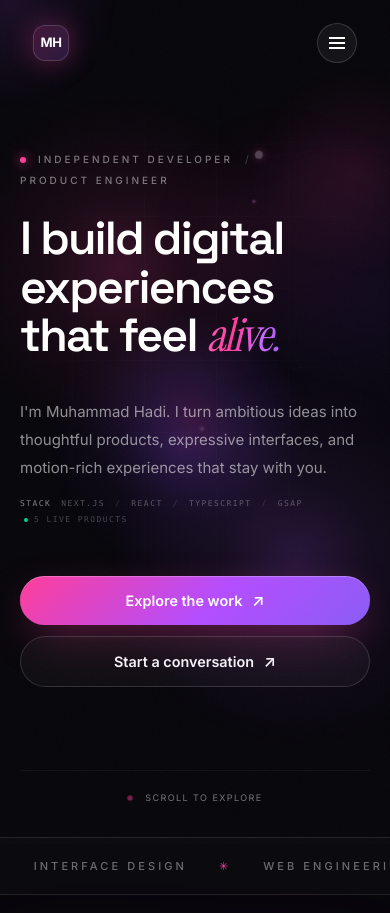
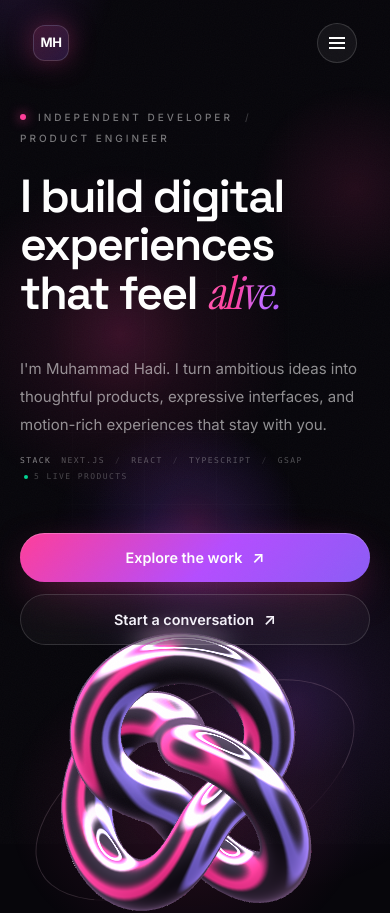
Before and after one commit to mhadiglobel-bot/Portfolio-, a Next.js app: page / in a window 390 px wide. Shown: the top 913 px of the page. Built offline with nearby package versions, Linux system fonts and the light colour scheme.

Commit message:
Choreograph the portfolio hero around a scroll-driven chrome sculpture

```diff
--- a/src/app/globals.css
+++ b/src/app/globals.css
@@ -742,123 +742,62 @@ html[data-intro="active"] body {
   background: radial-gradient(circle, rgba(255, 61, 154, 0.11), transparent 70%);
 }
 
-.hero-scene {
-  position: absolute;
-  z-index: 0;
-  top: 1%;
-  right: -5%;
-  width: min(62vw, 920px);
+.hero-viewport {
+  position: relative;
+  overflow: clip;
+  padding: clamp(6.2rem, 13svh, 9rem) 0 1.5rem;
+}
+.hero-layout {
+  display: grid;
+  grid-template-columns: minmax(0, 1fr) minmax(0, 1fr);
+  align-items: center;
+  gap: 1rem 0;
+  min-height: 78svh;
+}
+.hero-copy { grid-area: 1 / 1; min-width: 0; }
+.hero-copy .display-xl { font-size: clamp(2.9rem, 5.8vw, 5.8rem); }
+.hero-meta { grid-column: 1 / -1; align-self: end; }
+.sculpture-stage {
+  grid-area: 1 / 2;
+  width: 115%;
+  margin-left: -6%;
   aspect-ratio: 1;
-  pointer-events: auto;
-  transform-origin: 55% 45%;
-  perspective: 1300px;
-  will-change: transform, opacity;
-  -webkit-mask-image: radial-gradient(ellipse 70% 68% at 52% 48%, #000 48%, transparent 100%);
-  mask-image: radial-gradient(ellipse 70% 68% at 52% 48%, #000 48%, transparent 100%);
+  position: relative;
+  pointer-events: none;
 }
-
-.hero-scene__plane {
-  position: absolute;
+.sculpture-object, .sculpture-halo, .sculpture-orbit { position: absolute; }
+.sculpture-object {
   inset: 0;
-  transform-style: preserve-3d;
-  transform: perspective(1300px) rotateX(0deg) rotateY(0deg);
-  transition: transform 0.7s cubic-bezier(0.22, 1, 0.36, 1);
-  will-change: transform;
+  background: url("/sculpture.webp") center / contain no-repeat;
 }
-
-.hero-scene__aura {
-  position: absolute;
-  inset: 8%;
+.sculpture-object:has(canvas[data-ready]) { background-image: none; }
+.sculpture-object canvas { display: block; width: 100%; height: 100%; opacity: 0; }
+.sculpture-object canvas[data-ready] { opacity: 1; }
+.sculpture-halo {
+  inset: 5% -6%;
+  background: radial-gradient(ellipse at 48% 56%, #90245c40, transparent 62%);
+}
+.sculpture-orbit {
+  inset: 26% 0;
+  border: 1px solid #deb4ce2e;
+  border-bottom-color: #e8afcc0d;
   border-radius: 50%;
-  background:
-    radial-gradient(ellipse at 42% 42%, rgba(255, 61, 154, 0.2), transparent 42%),
-    radial-gradient(ellipse at 66% 60%, rgba(124, 58, 237, 0.24), transparent 54%);
-  transform: translateZ(-80px);
+  transform: rotate(-28deg);
 }
-
-.hero-scene__grid {
-  position: absolute;
-  inset: 3%;
-  background-image:
-    linear-gradient(to right, rgba(255, 255, 255, 0.12) 1px, transparent 1px),
-    linear-gradient(to bottom, rgba(255, 255, 255, 0.12) 1px, transparent 1px);
-  background-size: 42px 42px;
-  opacity: 0.2;
-  transform: perspective(1000px) rotateX(62deg) rotateZ(-18deg) translate3d(0, 16%, -110px);
-  transform-origin: center;
-  -webkit-mask-image: radial-gradient(ellipse at center, #000 8%, transparent 72%);
-  mask-image: radial-gradient(ellipse at center, #000 8%, transparent 72%);
+@media (min-width: 900px) and (min-height: 620px) and (prefers-reduced-motion: no-preference) {
+  body { overflow-x: clip; }
+  .hero-journey::after { content: ""; display: block; height: 55svh; }
+  .hero-viewport { position: sticky; top: 0; }
 }
-
-.hero-scene__svg {
-  position: absolute;
-  inset: 0;
-  width: 100%;
-  height: 100%;
-  overflow: visible;
-  transform: translateZ(80px) rotate(-7deg);
+@media (max-width: 899px) {
+  .hero-layout { grid-template-columns: 1fr; }
+  .sculpture-stage {
+    grid-area: 2 / 1;
+    width: min(100%, 32rem);
+    margin: -2rem auto -1.5rem;
+  }
+  .hero-meta { grid-row: 3; }
 }
-
-.hero-scene__svg path {
-  fill: none;
-  stroke: url(#hero-flow-gradient);
-  stroke-linecap: round;
-  filter: drop-shadow(0 0 5px rgba(255, 61, 154, 0.14));
-}
-
-.hero-scene__svg ellipse {
-  fill: none;
-  stroke: url(#hero-flow-gradient);
-  opacity: 0.28;
-  transform: translateZ(45px);
-}
-
-.hero-scene__node {
-  position: absolute;
-  z-index: 2;
-  width: 7px;
-  height: 7px;
-  border-radius: 50%;
-  background: #ffd7f0;
-  box-shadow: 0 0 8px #ff5fb7, 0 0 26px rgba(255, 61, 154, 0.7);
-  transform: translateZ(145px);
-}
-
-.hero-scene__node--one { top: 30%; left: 40%; }
-.hero-scene__node--two { top: 54%; right: 18%; width: 5px; height: 5px; }
-.hero-scene__node--three { bottom: 19%; left: 30%; width: 4px; height: 4px; }
-
-.hero-scene__label {
-  position: absolute;
-  z-index: 3;
-  display: flex;
-  align-items: center;
-  gap: 8px;
-  color: rgba(255, 255, 255, 0.36);
-  font: 8px/1.4 var(--font-inter), sans-serif;
-  letter-spacing: 0.22em;
-  text-transform: uppercase;
-  white-space: nowrap;
-  transform: translateZ(170px);
-}
-
-.hero-scene__label i {
-  display: inline-block;
-  width: 5px;
-  height: 5px;
-  border-radius: 50%;
-  background: #ff3d9a;
-  box-shadow: 0 0 12px rgba(255, 61, 154, 0.9);
-}
-
-.hero-scene__label b {
-  color: rgba(255, 95, 183, 0.72);
-  font-weight: 500;
-}
-
-.hero-scene__label--top { top: 18%; right: 12%; }
-.hero-scene__label--bottom { bottom: 16%; left: 7%; }
-
 /* Keep project screenshots unobstructed and reduce expensive glass compositing. */
 .project-card {
   backdrop-filter: none;
@@ -890,25 +829,6 @@ html[data-intro="active"] body {
     letter-spacing: -0.075em;
   }
 
-  .hero-scene {
-    top: 2%;
-    right: -42%;
-    width: 125vw;
-    opacity: 0.34;
-    pointer-events: none;
-    -webkit-mask-image: radial-gradient(ellipse at center, #000 28%, transparent 78%);
-    mask-image: radial-gradient(ellipse at center, #000 28%, transparent 78%);
-  }
-
-  .hero-scene__label {
-    display: none;
-  }
-
-  .hero-scene__plane {
-    transform: none !important;
-    transition: none;
-  }
-
   .hero-copy {
     max-width: 100%;
   }
@@ -929,29 +849,9 @@ html[data-intro="active"] body {
   }
 }
 
-@media (pointer: coarse) {
-  .hero-scene__plane {
-    transform: none !important;
-    transition: none;
-  }
+@media (prefers-reduced-motion: reduce) {
+  .intro-arrow { animation: none !important; }
 }
-
-@media (prefers-reduced-motion: reduce) {
-  .intro-arrow {
-    animation: none !important;
-  }
-
-  .hero-scene {
-    transform: none !important;
-    opacity: 0.22 !important;
-  }
-
-  .hero-scene__svg path {
-    stroke-dasharray: none !important;
-    stroke-dashoffset: 0 !important;
-  }
-}
-
 
 /* Reveal the header and page together after the intro curtains part. */
 #main-content {
--- a/src/components/Hero.tsx
+++ b/src/components/Hero.tsx
@@ -2,6 +2,7 @@
 
 import { useEffect, useRef } from "react";
 import gsap from "gsap";
+import { ScrollTrigger } from "gsap/ScrollTrigger";
 import FluidGlow from "./FluidGlow";
 import HeroScene from "./HeroScene";
 import Magnetic from "./Magnetic";
@@ -44,12 +45,28 @@ export default function Hero() {
     };
   }, []);
 
+  useEffect(() => {
+    gsap.registerPlugin(ScrollTrigger);
+    const media = gsap.matchMedia();
+    media.add("(min-width: 900px) and (min-height: 620px) and (prefers-reduced-motion: no-preference)", () => {
+      const sequence = gsap.timeline({
+        defaults: { ease: "none" },
+        scrollTrigger: { trigger: root.current, start: "top top", end: "bottom bottom", scrub: true },
+      });
+      sequence.to(".hero-copy", { y: -85, duration: 1 }, 0)
+        .to(".sculpture-object", { scale: 1.22, xPercent: -10, yPercent: 5, duration: 1 }, 0)
+        .to(".sculpture-orbit", { rotation: 25, scale: 1.12, duration: 1 }, 0);
+    }, root);
+    return () => media.revert();
+  }, []);
+
   return (
     <section
       id="top"
       ref={root}
-      className="relative isolate min-h-[92svh] overflow-hidden pb-8 pt-24 md:pt-28"
+      className="hero-journey relative isolate"
     >
+      <div className="hero-viewport">
         <div className="pointer-events-none absolute inset-0" aria-hidden="true">
           <FluidGlow />
           <div className="hero-grid absolute inset-0 opacity-35" />
@@ -57,10 +74,8 @@ export default function Hero() {
           <div className="hero-ambient hero-ambient--right" />
         </div>
 
-      <HeroScene />
-
-      <div className="container-x relative z-10 flex min-h-[84svh] flex-col justify-between">
-        <div className="hero-copy max-w-[760px] py-14 md:py-20">
+        <div className="container-x hero-layout relative">
+          <div className="hero-copy relative z-10">
             <div className="hero-eyebrow flex flex-wrap items-center gap-x-3 gap-y-1.5 text-[10px] font-medium uppercase tracking-[0.3em] text-white/45 sm:text-[11px]">
               <span className="h-1.5 w-1.5 shrink-0 rounded-full bg-pink shadow-[0_0_12px_rgba(255,61,154,1)]" />
               <span className="whitespace-nowrap">Independent developer</span>
@@ -70,7 +85,7 @@ export default function Hero() {
               <span className="hidden whitespace-nowrap sm:inline">Digital builder</span>
             </div>
 
-          <h1 className="display-xl font-display mt-7 max-w-[12ch] text-balance text-white">
+            <h1 className="display-xl font-display mt-7 text-white">
               <span className="block overflow-hidden pb-1">
                 <span className="hero-line block">I build digital</span>
               </span>
@@ -123,6 +138,8 @@ export default function Hero() {
             </div>
           </div>
 
+          <HeroScene />
+
           <div className="hero-meta relative z-10 flex items-center justify-between gap-4 border-t border-white/5 pt-5 text-[9px] uppercase tracking-[0.28em] text-white/35 sm:text-[10px]">
             <span className="hidden sm:block">Curiosity, made tangible.</span>
             <a
@@ -135,6 +152,7 @@ export default function Hero() {
             <span className="hidden sm:block">Portfolio / 2026</span>
           </div>
         </div>
+      </div>
     </section>
   );
 }
--- a/src/components/HeroScene.tsx
+++ b/src/components/HeroScene.tsx
@@ -3,175 +3,107 @@
 import { useEffect, useRef } from "react";
 import gsap from "gsap";
 import { ScrollTrigger } from "gsap/ScrollTrigger";
-
-const flowPaths = [
-  "M 24 468 C 128 318 206 220 330 246 C 450 270 476 452 610 446 C 700 442 746 356 796 276",
-  "M 18 526 C 132 386 226 292 342 314 C 456 336 488 510 616 506 C 704 502 756 420 810 344",
-  "M 12 582 C 140 458 238 364 356 382 C 468 398 508 568 628 566 C 714 564 770 488 818 414",
-  "M 42 398 C 150 250 240 168 350 188 C 458 208 470 382 594 380 C 682 378 730 300 782 222",
-  "M 76 338 C 180 204 264 132 360 150 C 462 168 460 314 574 312 C 656 310 704 242 752 176",
-  "M 34 644 C 166 526 260 444 374 458 C 492 472 532 628 644 628 C 728 628 778 560 824 494",
-];
+import type { createSculpture } from "@/lib/sculpture";
 
 export default function HeroScene() {
-  const sceneRef = useRef<HTMLDivElement>(null);
-  const planeRef = useRef<HTMLDivElement>(null);
+  const ref = useRef<HTMLCanvasElement>(null);
 
   useEffect(() => {
-    const scene = sceneRef.current;
-    const plane = planeRef.current;
-    if (!scene || !plane || window.matchMedia("(prefers-reduced-motion: reduce)").matches) {
-      return;
-    }
+    const canvas = ref.current;
+    const hero = canvas?.closest<HTMLElement>("#top");
+    if (!canvas || !hero) return;
+    gsap.registerPlugin(ScrollTrigger);
+    const media = gsap.matchMedia();
 
-    gsap.registerPlugin(ScrollTrigger);
+    media.add("(prefers-reduced-motion: no-preference)", () => {
+      let sculpture: ReturnType<typeof createSculpture> | undefined;
+      let disposed = false;
+      let visible = false;
+      let loading = false;
+      let contextLost = false;
+      let frame = 0;
+      let progress = 0;
+      let x = 0;
+      let y = 0;
+      const pointer = { x: 0, y: 0 };
 
-    const onPointerMove = (event: PointerEvent) => {
-      if (event.pointerType !== "mouse") return;
-      const rect = scene.getBoundingClientRect();
-      const x = (event.clientX - rect.left) / rect.width - 0.5;
-      const y = (event.clientY - rect.top) / rect.height - 0.5;
-      gsap.to(plane, {
-        rotateX: -y * 5,
-        rotateY: x * 7,
-        duration: 0.75,
-        ease: "power3.out",
-        overwrite: "auto",
+      const paint = () => {
+        frame = 0;
+        if (!visible || !sculpture || contextLost || document.hidden) return;
+        x += (pointer.x - x) * .18;
+        y += (pointer.y - y) * .18;
+        sculpture.draw(progress, x, y);
+        canvas.dataset.ready = "true";
+        if (Math.abs(pointer.x - x) + Math.abs(pointer.y - y) > .003) schedule();
+      };
+      const schedule = () => {
+        if (visible && !frame && sculpture && !document.hidden) frame = requestAnimationFrame(paint);
+      };
+      const resize = () => {
+        const size = Math.min(1120, Math.round(canvas.clientWidth * Math.min(devicePixelRatio, 1.5)));
+        if (size > 0) sculpture?.resize(size);
+        schedule();
+      };
+      const load = async () => {
+        if (loading) return;
+        loading = true;
+        try {
+          const { createSculpture } = await import("@/lib/sculpture");
+          if (disposed) return;
+          sculpture = createSculpture(canvas);
+          resize();
+        } catch {
+          // The prerendered first frame remains visible when WebGL is unavailable.
+        }
+      };
+      const onPointer = (event: PointerEvent) => {
+        if (!visible || event.pointerType !== "mouse") return;
+        pointer.x = event.clientX / window.innerWidth * 2 - 1;
+        pointer.y = event.clientY / window.innerHeight * 2 - 1;
+        schedule();
+      };
+      const resetPointer = () => { pointer.x = 0; pointer.y = 0; schedule(); };
+      const lost = () => { contextLost = true; delete canvas.dataset.ready; };
+      const restore = () => { contextLost = false; resize(); };
+      const observer = new IntersectionObserver(([entry]) => {
+        visible = entry.isIntersecting;
+        if (visible) { void load(); schedule(); }
       });
-    };
-
-    const onPointerLeave = () => {
-      gsap.to(plane, {
-        rotateX: 0,
-        rotateY: 0,
-        duration: 0.9,
-        ease: "power3.out",
-        overwrite: "auto",
+      observer.observe(canvas);
+      const sizing = new ResizeObserver(resize);
+      sizing.observe(canvas);
+      canvas.addEventListener("webglcontextlost", lost);
+      canvas.addEventListener("webglcontextrestored", restore);
+      hero.addEventListener("pointermove", onPointer);
+      hero.addEventListener("pointerleave", resetPointer);
+      document.addEventListener("visibilitychange", schedule);
+      ScrollTrigger.create({
+        trigger: hero, start: "top top", end: "bottom top",
+        onUpdate: (trigger) => { progress = trigger.progress; schedule(); },
       });
-    };
-
-    scene.addEventListener("pointermove", onPointerMove, { passive: true });
-    scene.addEventListener("pointerleave", onPointerLeave);
-
-    const ctx = gsap.context(() => {
-      gsap.to(scene, {
-        yPercent: -15,
-        scale: 0.92,
-        opacity: 0.38,
-        ease: "none",
-        scrollTrigger: {
-          trigger: "#top",
-          start: "top top",
-          end: "bottom top",
-          scrub: 0.8,
-        },
-      });
-
-      gsap.utils.toArray<SVGPathElement>("[data-flow-path]").forEach((path, index) => {
-        gsap.fromTo(
-          path,
-          { strokeDashoffset: 1, opacity: 0.12 },
-          {
-            strokeDashoffset: 0,
-            opacity: 0.62,
-            ease: "none",
-            scrollTrigger: {
-              trigger: "#top",
-              start: "top 72%",
-              end: "bottom top",
-              scrub: 0.9 + index * 0.04,
-            },
-          }
-        );
-      });
-    }, scene);
-
-    return () => {
-      scene.removeEventListener("pointermove", onPointerMove);
-      scene.removeEventListener("pointerleave", onPointerLeave);
-      ctx.revert();
-    };
+      return () => {
+        disposed = true;
+        observer.disconnect();
+        sizing.disconnect();
+        hero.removeEventListener("pointermove", onPointer);
+        hero.removeEventListener("pointerleave", resetPointer);
+        document.removeEventListener("visibilitychange", schedule);
+        canvas.removeEventListener("webglcontextlost", lost);
+        canvas.removeEventListener("webglcontextrestored", restore);
+        cancelAnimationFrame(frame);
+        sculpture?.dispose();
+        delete canvas.dataset.ready;
+      };
+    });
+    return () => media.revert();
   }, []);
 
   return (
-    <div ref={sceneRef} className="hero-scene" aria-hidden="true">
-      <div ref={planeRef} className="hero-scene__plane">
-        <div className="hero-scene__aura" />
-        <div className="hero-scene__grid" />
-        <svg className="hero-scene__svg" viewBox="0 0 840 840" fill="none" role="presentation">
-          <defs>
-            <linearGradient id="hero-flow-gradient" x1="80" y1="180" x2="760" y2="680" gradientUnits="userSpaceOnUse">
-              <stop offset="0" stopColor="#ff3d9a" stopOpacity="0.08" />
-              <stop offset="0.42" stopColor="#ff5fb7" stopOpacity="0.9" />
-              <stop offset="0.72" stopColor="#a855f7" stopOpacity="0.95" />
-              <stop offset="1" stopColor="#7c3aed" stopOpacity="0.08" />
-            </linearGradient>
-            <radialGradient id="hero-field-point">
-              <stop offset="0" stopColor="#fff" />
-              <stop offset="0.25" stopColor="#ff8bd0" />
-              <stop offset="1" stopColor="#a855f7" stopOpacity="0" />
-            </radialGradient>
-          </defs>
-
-          {flowPaths.map((path, index) => (
-            <path
-              key={index}
-              d={path}
-              pathLength={1}
-              data-flow-path
-              stroke="url(#hero-flow-gradient)"
-              strokeWidth={index === 2 ? 1.7 : 1.15}
-              strokeDasharray={1}
-              strokeDashoffset={1}
-              strokeLinecap="round"
-            />
-          ))}
-
-          <path
-            d="M 92 704 C 240 590 312 544 424 566 C 544 590 592 716 710 690"
-            pathLength={1}
-            data-flow-path
-            stroke="url(#hero-flow-gradient)"
-            strokeWidth="1"
-            strokeDasharray="1"
-            strokeDashoffset="1"
-            strokeLinecap="round"
-          />
-          <ellipse
-            cx="430"
-            cy="418"
-            rx="292"
-            ry="174"
-            transform="rotate(-24 430 418)"
-            stroke="url(#hero-flow-gradient)"
-            strokeWidth="0.8"
-            strokeOpacity="0.36"
-          />
-          <ellipse
-            cx="430"
-            cy="418"
-            rx="340"
-            ry="224"
-            transform="rotate(18 430 418)"
-            stroke="url(#hero-flow-gradient)"
-            strokeWidth="0.7"
-            strokeOpacity="0.2"
-          />
-          <circle cx="610" cy="446" r="5" fill="url(#hero-field-point)" />
-          <circle cx="342" cy="314" r="4" fill="url(#hero-field-point)" />
-          <circle cx="644" cy="628" r="4" fill="url(#hero-field-point)" />
-        </svg>
-
-        <span className="hero-scene__node hero-scene__node--one" />
-        <span className="hero-scene__node hero-scene__node--two" />
-        <span className="hero-scene__node hero-scene__node--three" />
-
-        <span className="hero-scene__label hero-scene__label--top">
-          <i /> FIELD / 01 <b>LIVE</b>
-        </span>
-        <span className="hero-scene__label hero-scene__label--bottom">
-          POINTER INPUT <b>→</b> DEPTH RESPONSE
-        </span>
+    <div className="sculpture-stage" aria-hidden="true">
+      <div className="sculpture-halo" />
+      <div className="sculpture-orbit" />
+      <div className="sculpture-object">
+        <canvas ref={ref} />
       </div>
     </div>
   );
--- /dev/null
+++ b/src/lib/sculpture.ts
@@ -0,0 +1,68 @@
+import {
+  Mesh, OrthographicCamera, Scene, ShaderMaterial, TorusKnotGeometry, WebGLRenderer,
+} from "three";
+
+// The reflected bands describe three studio lights on a continuous metal surface.
+const material = () => new ShaderMaterial({
+  vertexShader: `
+    varying vec3 surfaceNormal;
+    varying vec3 surfacePosition;
+    void main() {
+      vec4 point = modelViewMatrix * vec4(position, 1.0);
+      surfaceNormal = normalMatrix * normal;
+      surfacePosition = point.xyz;
+      gl_Position = projectionMatrix * point;
+    }
+  `,
+  fragmentShader: `
+    varying vec3 surfaceNormal;
+    varying vec3 surfacePosition;
+    float strip(float position, float width, float softness) {
+      return 1.0 - smoothstep(width, width + softness, abs(position));
+    }
+    void main() {
+      vec3 n = normalize(surfaceNormal);
+      vec3 eye = normalize(-surfacePosition);
+      vec3 r = reflect(-eye, n);
+      float rim = pow(1.0 - max(dot(eye, n), 0.0), 2.1);
+      vec3 color = mix(vec3(.051,.036,.071), vec3(.31,.27,.36), .5 + .5*r.y);
+      float overhead = strip(r.y-.58+.13*r.x, .045, .21);
+      float edge = strip(r.y-.88+.06*r.x, .013, .035);
+      float pink = strip(r.x+.65-.27*r.y, .085, .3);
+      float lilac = strip(r.x-.66-.2*r.y, .09, .25);
+      color += vec3(.9,.82,.88)*overhead + vec3(.82,.82,.9)*edge;
+      color += vec3(.89,.10,.43)*pink + vec3(.40,.34,.76)*lilac;
+      color += vec3(.30,.20,.31)*rim;
+      color *= .79 + .21*smoothstep(-1.0,1.0,n.y);
+      gl_FragColor = vec4(color, 1.0);
+    }
+  `,
+});
+
+export function createSculpture(canvas: HTMLCanvasElement) {
+  const renderer = new WebGLRenderer({ canvas, alpha: true, antialias: true, powerPreference: "low-power" });
+  const scene = new Scene();
+  const camera = new OrthographicCamera(-2.52, 2.52, 2.52, -2.52, 0.1, 30);
+  camera.position.z = 9;
+  const geometry = new TorusKnotGeometry(1.25, 0.37, 220, 48, 2, 3);
+  geometry.center();
+  const chrome = material();
+  const knot = new Mesh(geometry, chrome);
+  scene.add(knot);
+
+  return {
+    resize(size: number) {
+      renderer.setSize(size, size, false);
+    },
+    draw(progress: number, pointerX: number, pointerY: number) {
+      knot.rotation.set(.34 + progress * .75 + pointerY * .085,
+        -.52 + progress * 1.95 + pointerX * .14, -.48 + progress * .43);
+      renderer.render(scene, camera);
+    },
+    dispose() {
+      geometry.dispose();
+      chrome.dispose();
+      renderer.dispose();
+    },
+  };
+}
```
Also changed, not shown: src/components/SmoothScroll.tsx (+7 -6 lines), public/sculpture.webp (added). Lines whose indentation alone changed are shown as unchanged.
